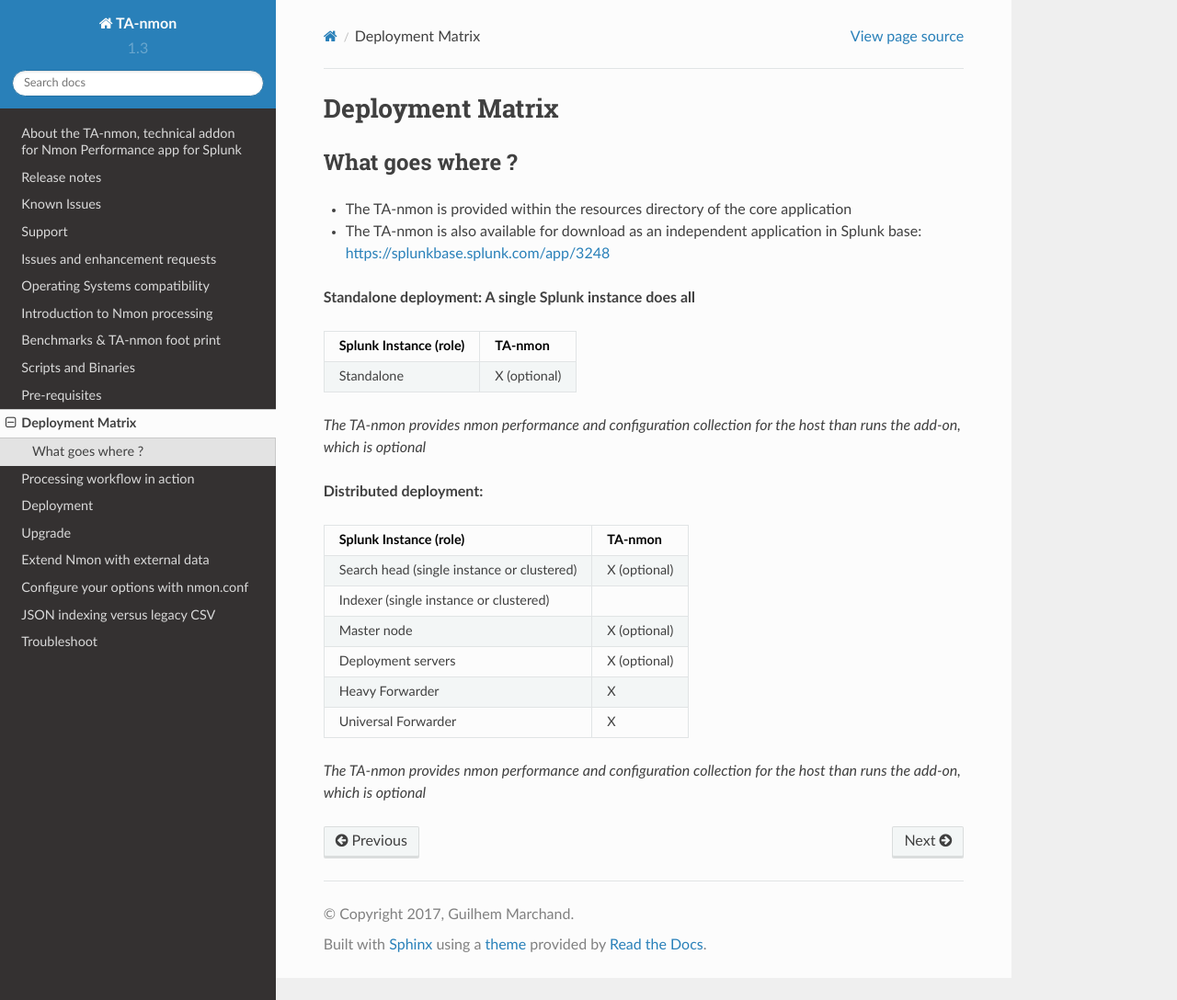
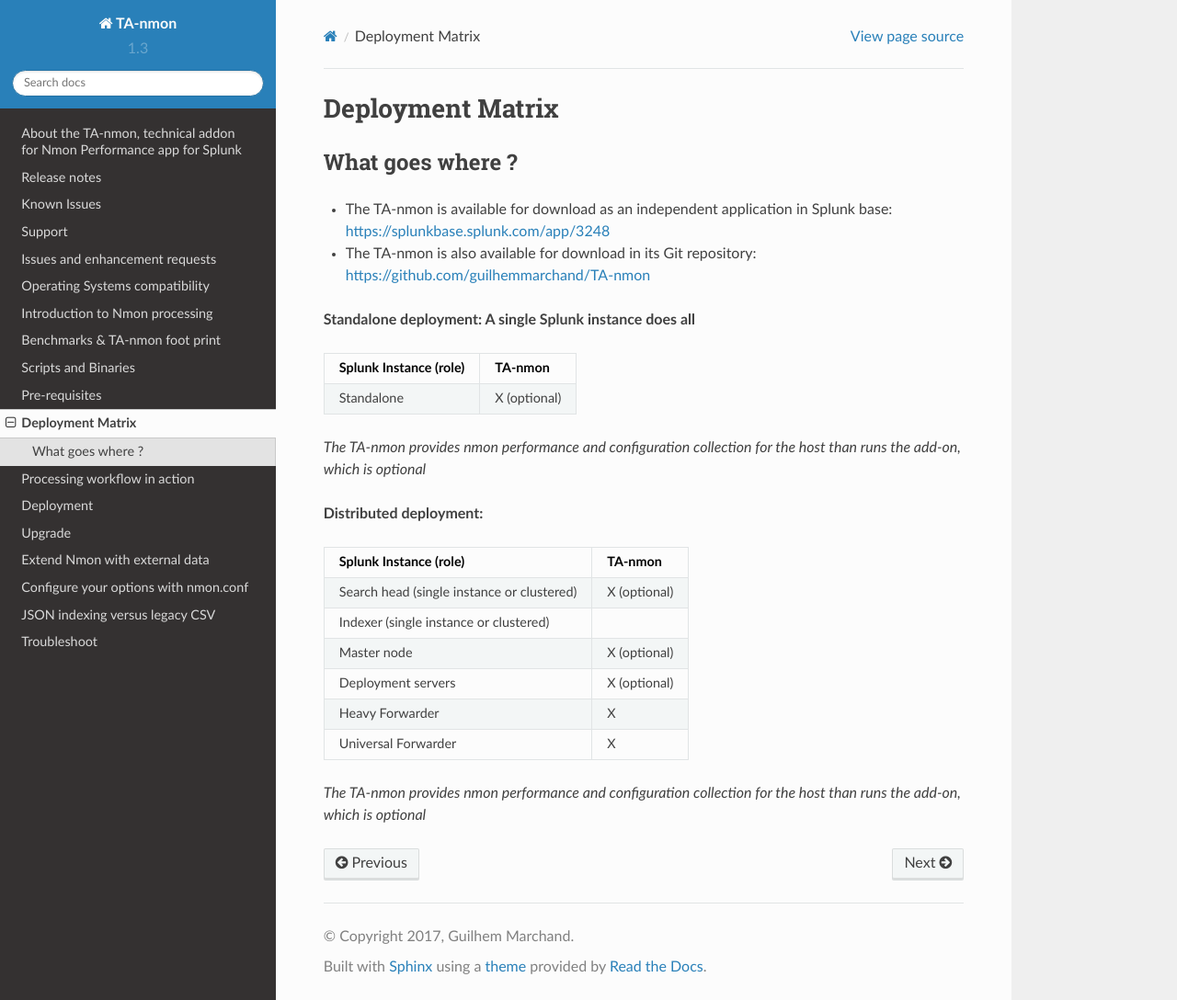
Before and after one commit to guilhemmarchand/TA-nmon, a Sphinx documentation site: the page built from docs/deployment_matrix.rst, in a window 1280 px wide and 1088 px high. Shown: the whole window at 92% size. Built offline with Sphinx 7.4.7 and the Read the Docs theme 2.0.0, drawn with Linux system fonts in a browser that asks for light colours.

Commit message:
- docs update

```diff
--- a/docs/deployment_matrix.rst
+++ b/docs/deployment_matrix.rst
@@ -5,9 +5,9 @@
 What goes where ?
 -----------------
 
-* The TA-nmon is provided within the resources directory of the core application
+* The TA-nmon is available for download as an independent application in Splunk base: https://splunkbase.splunk.com/app/3248
 
-* The TA-nmon is also available for download as an independent application in Splunk base: https://splunkbase.splunk.com/app/3248
+* The TA-nmon is also available for download in its Git repository: https://github.com/guilhemmarchand/TA-nmon
 
 **Standalone deployment: A single Splunk instance does all**
 
```
